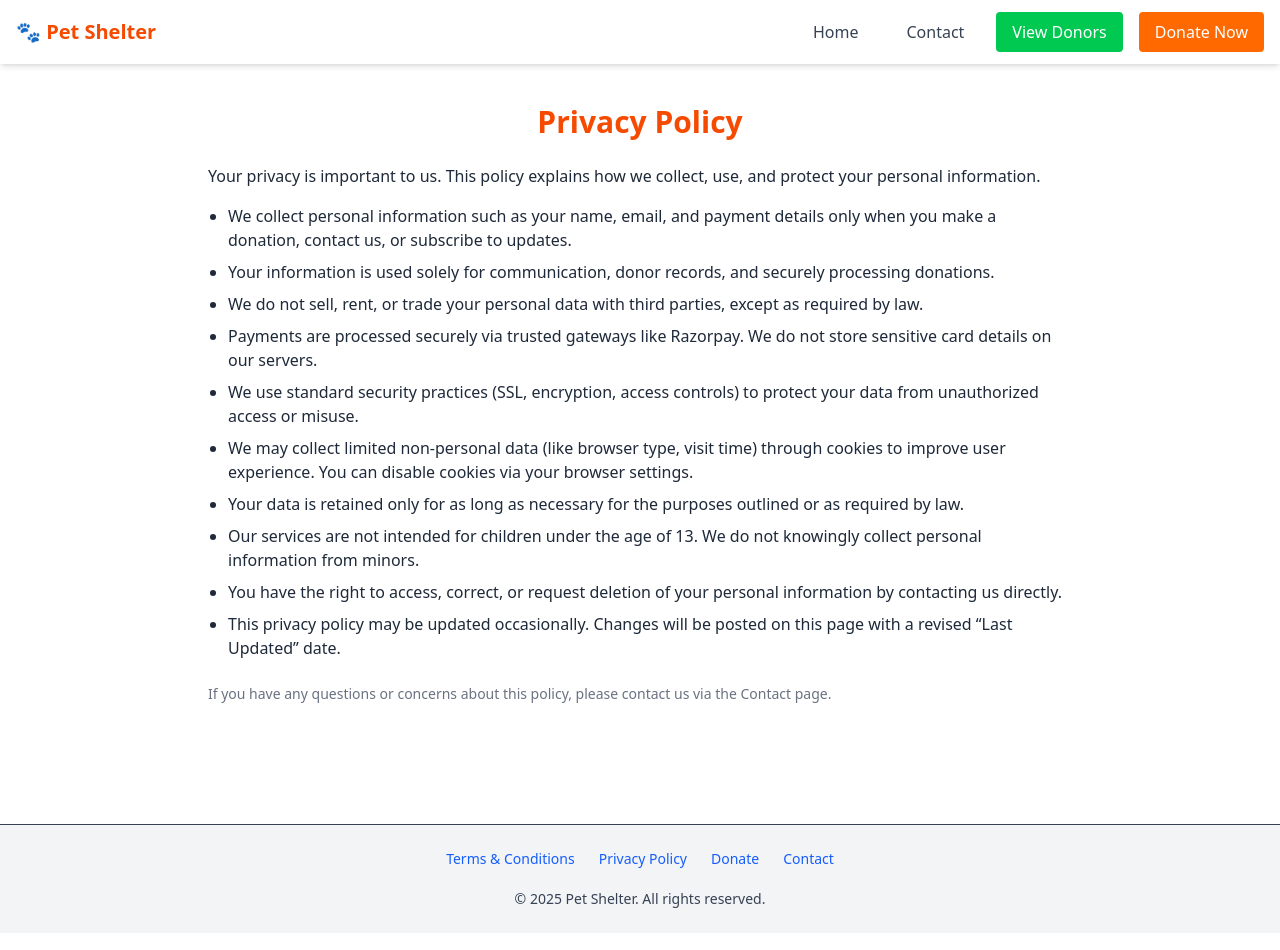
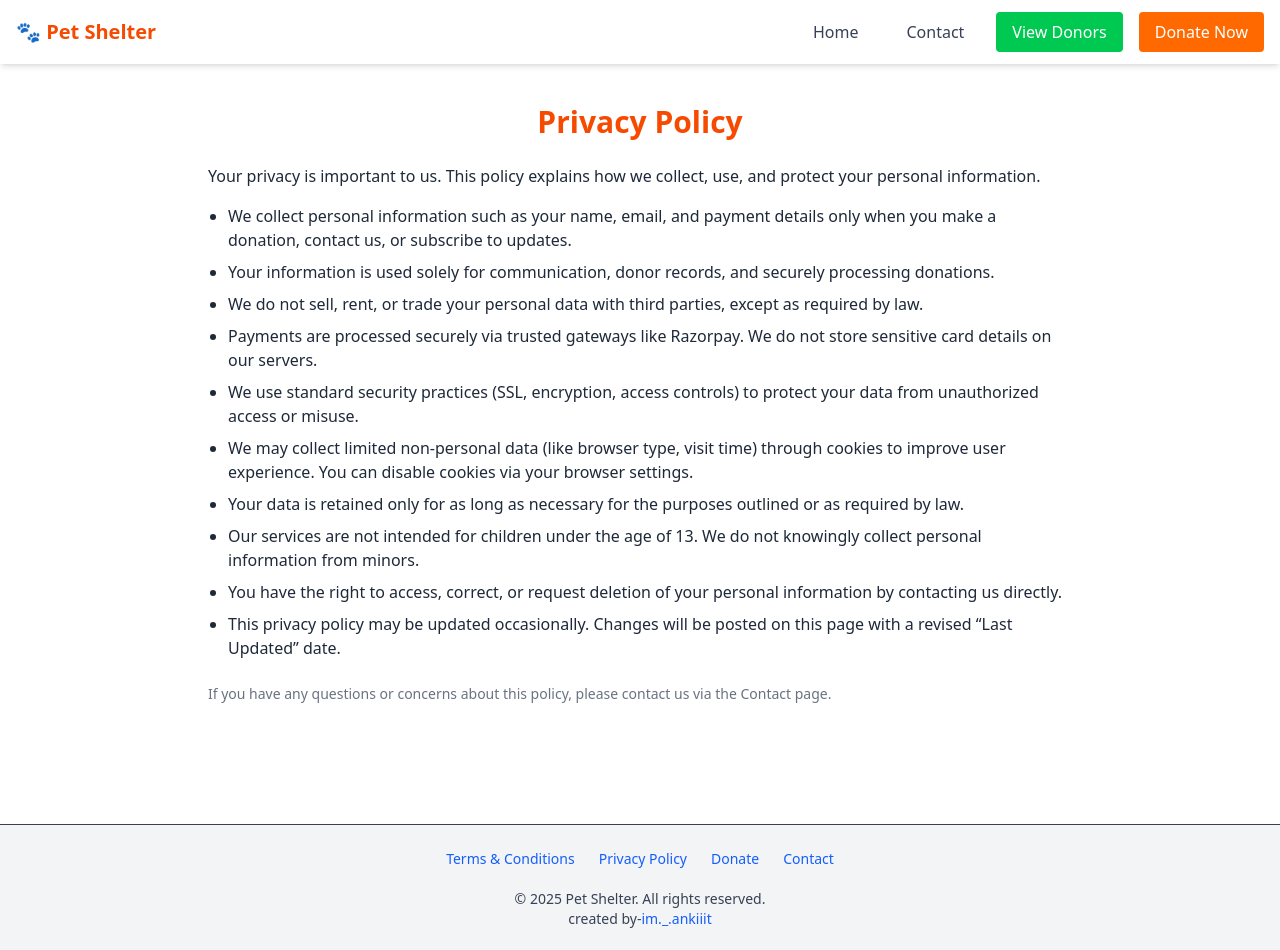
Before and after one commit to ankitsingh87201/pet-selter-donation, a React (Vite) app in the folder frontend/: page /policy in a window 1280 px wide. Shown: the top 950 px of the page. Built offline with nearby package versions, Linux system fonts and the light colour scheme.

Commit message:
Update Footer.jsx

```diff
--- a/frontend/src/components/Footer.jsx
+++ b/frontend/src/components/Footer.jsx
@@ -13,6 +13,15 @@ const Footer = () => {
       </div>
       <br />
       <p>© {currentYear} Pet Shelter. All rights reserved.</p>
+       <span>created by-</span>
+        <a
+          href="https://www.instagram.com/im._.ankiiit?igsh=MjJjczVjYWtzNHdh"
+          target="_blank"
+          rel="noopener noreferrer"
+          className="text-blue-600 hover:underline"
+        >
+          <span>im._.ankiiit</span>
+        </a>
 
     </footer>
   );
```
